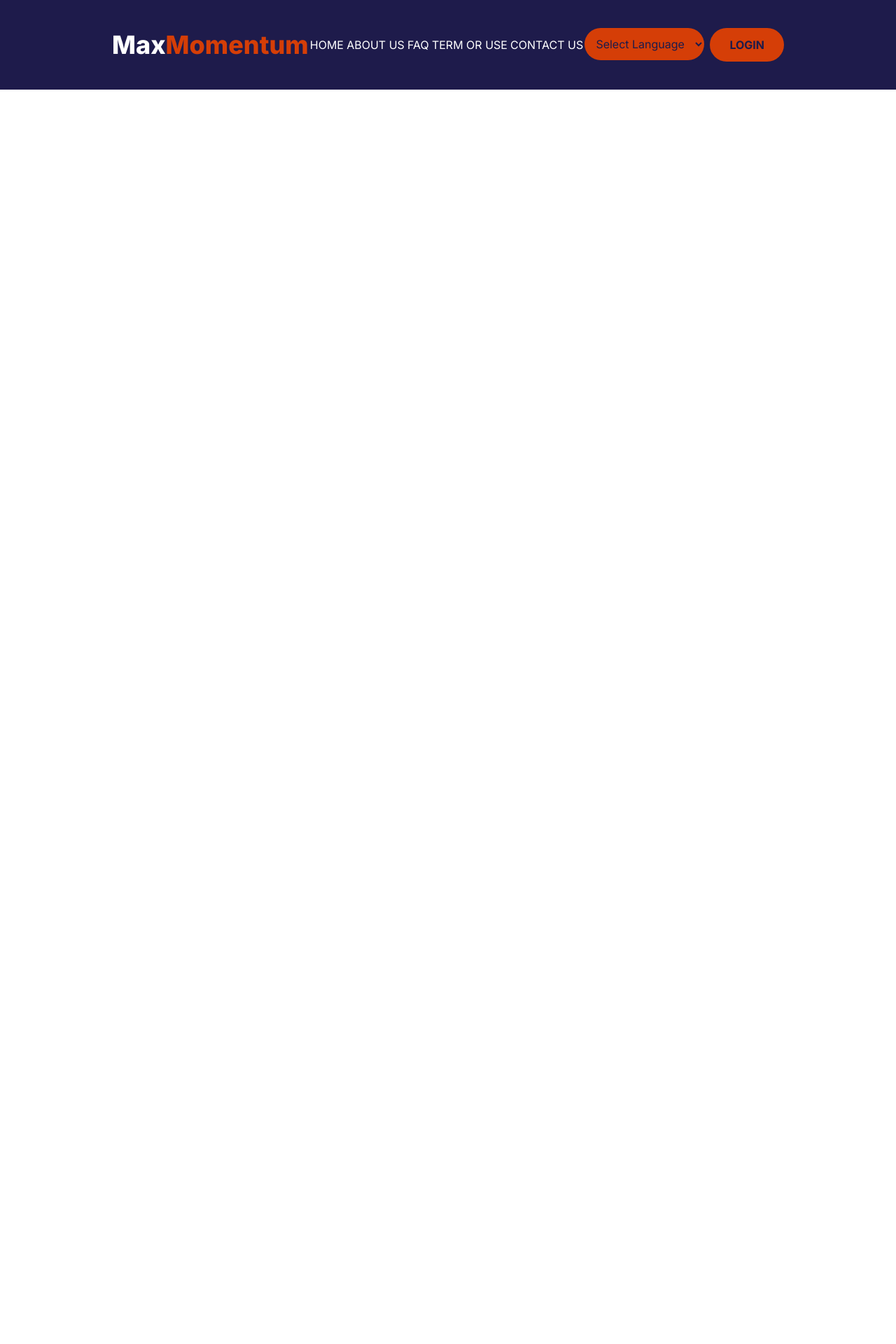
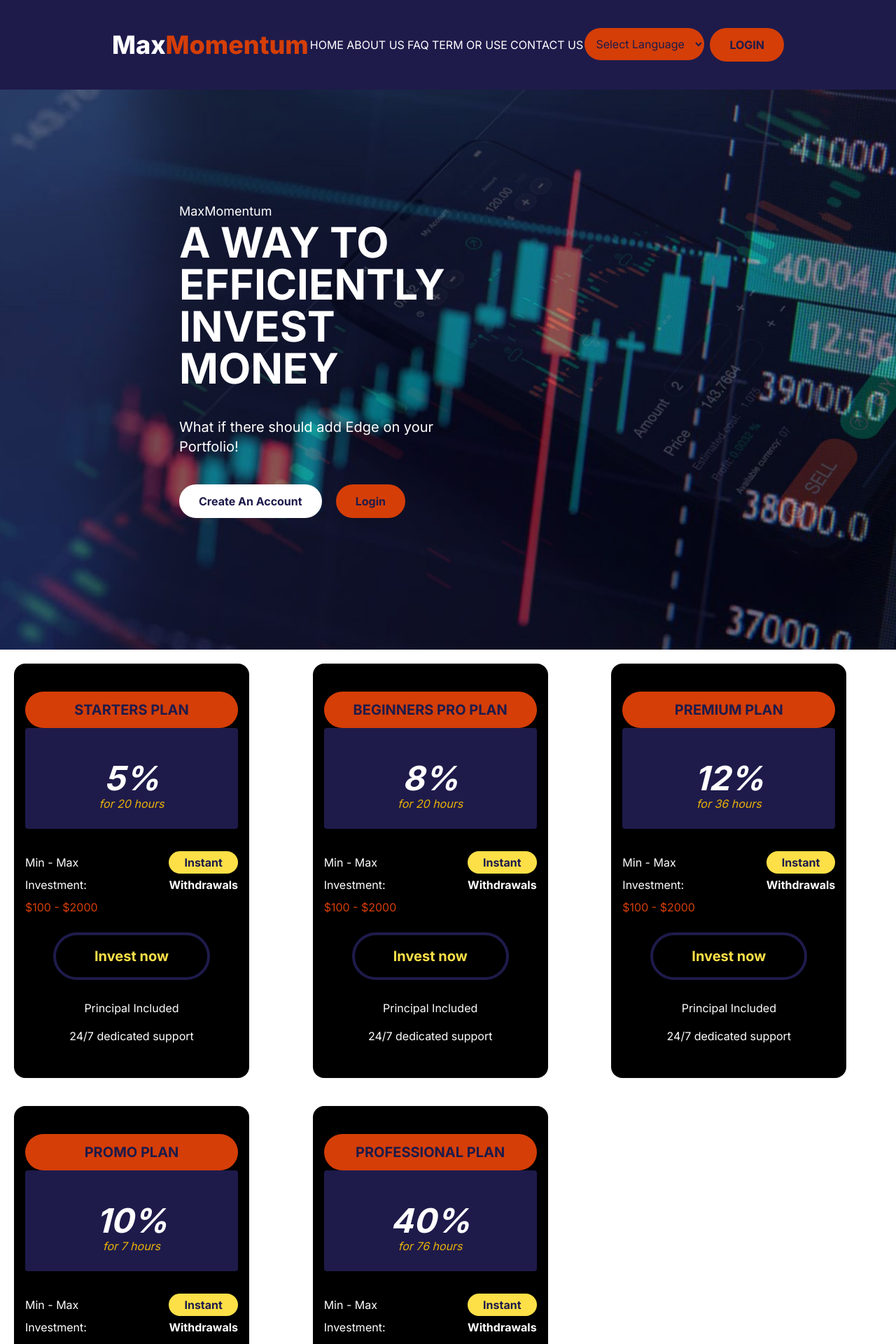
Before and after one commit to Ambaaq-Ajibike/matrixmomentum, a Next.js app: page / in a window 1280 px wide. Shown: the top 1920 px of the page at 70% size. Before the commit the page ends 800 px from the top, so only its background shows below. Built offline with nearby package versions, Linux system fonts and the light colour scheme.

Commit message:
Landing page partial

```diff
--- a/app/page.tsx
+++ b/app/page.tsx
@@ -1,8 +1,63 @@
 import { Header } from "@/components/Header";
-import Image from "next/image";
+import { PlanCard } from "@/components/PlanCard";
+import { RoundedButton } from "@/components/RoundedButton";
 
 export default function Home() {
+  const imageUrl = "/images/banner-bg.jpg";
+  const plans = [
+    {
+      planType: "Starters Plan",
+      percentage: 5,
+      hours : 20
+    },
+    {
+      planType: "BEGINNERS PRO PLAN",
+      percentage: 8,
+      hours : 20
+    },
+    {
+      planType: "PREMIUM PLAN",
+      percentage: 12,
+      hours : 36
+    },
+    {
+      planType: "PROMO PLAN",
+      percentage: 10,
+      hours : 7
+    },
+    {
+      planType: "PROFESSIONAL PLAN",
+      percentage: 40,
+      hours : 76
+    },
+  ]
   return (
-  <Header/>
+    <>
+      <Header/>
+      <div
+      className="bg-cover bg-center bg-no-repeat h-lvh w-full text-center md:flex"
+      style={{ backgroundImage: `url(${imageUrl})` }}
+    >
+      <div className="py-14 px-10 md:text-left md:p-40 md:px-64 md:pr-[40pc]">
+      <h4 className="text-white text-lg">MaxMomentum</h4>
+      <h1 className="text-white md:text-6xl text-5xl uppercase font-bold leading-[4pc]">A way to efficiently invest money</h1>
+      <p className="text-white text-xl my-10">What if there should add Edge on your Portfolio!</p>
+      <div className="flex md:justify-start gap-5 justify-between items-center">
+        <RoundedButton bgColor="bg-white" color="text-primary" text="Create An Account"/>
+        <RoundedButton bgColor="bg-secondary" color="text-primary" text="Login"/>
+      </div>
+      </div>
+
+    </div>
+    <div className="flex justify-center items-center flex-col md:grid grid-cols-3 md:place-content-center">
+      {plans.map((plan, i) => <PlanCard hours={plan.hours} percentage={plan.percentage} planType={plan.planType} key={i} />)}
+
+    </div>
+
+
+
+
+    </>
+
   );
 }
--- a/components/Header.tsx
+++ b/components/Header.tsx
@@ -1,4 +1,5 @@
 import React from 'react'
+import { RoundedButton } from './RoundedButton'
 
 export const Header = () => {
   return (
@@ -18,7 +19,9 @@ export const Header = () => {
                     <option value="English">English</option>
                     <option value="Chinese">Chinese</option>
                 </select></li>
-                <li><button className='bg-secondary text-primary font-bold rounded-full p-3 px-7'>LOGIN</button></li>
+                <li>
+                    <RoundedButton bgColor='bg-secondary' color='text-primary' text='LOGIN' />
+                </li>
         </ul>
     </div>
   )
--- /dev/null
+++ b/components/PlanCard.tsx
@@ -0,0 +1,34 @@
+import React from 'react'
+export type PlanCardType = {
+    planType: string,
+    percentage: number,
+    hours : number
+}
+export const PlanCard = ({planType, percentage, hours} : PlanCardType) => {
+  return (
+    <div className='rounded-2xl hover:bg-[#1d4ed8] py-10 px-4 m-5 bg-black w-[21pc] hover:shadow-[#1d4ed8] hover:shadow-xl'>
+        <div className='bg-secondary text-primary uppercase rounded-full text-center text-xl font-bold p-3 self-center'>{planType}</div>
+        <div className='rounded mb-8 bg-primary pt-12 pb-6 text-center'>
+            <em className='text-white text-5xl font-bold'>{percentage}%</em><br/>
+            <em className='text-yellow-500'>for {hours} hours</em>
+            </div>
+            <div className='flex justify-between gap-24 leading-8'>
+                <div className='text-white'>Min - Max Investment: <span className='text-secondary'>$100 - $2000 </span></div>
+                <div>
+                    <div className='bg-yellow-300 text-primary rounded-full text-center font-bold'>Instant</div>
+                    <h4 className='text-white font-bold'>Withdrawals</h4>
+                </div>
+
+
+            </div>
+            <div className='text-center'>
+            <div className='border-primary border-4 border-solid rounded-full text-yellow-300 font-bold p-4 mx-10 text-xl my-5'>
+                    Invest now
+                </div>
+            <p className='text-white leading-10'>Principal Included</p>
+            <p className='text-white leading-10'>24/7 dedicated support</p>
+            </div>
+
+    </div>
+  )
+}
--- /dev/null
+++ b/components/RoundedButton.tsx
@@ -0,0 +1,11 @@
+import React from 'react'
+type RoundedButtonType = {
+    text : string,
+    color: string,
+    bgColor: string
+}
+export const RoundedButton = ({text, color, bgColor} : RoundedButtonType) => {
+  return (
+    <button className={`${bgColor} ${color} font-bold rounded-full p-3 px-7`}>{text}</button>
+  )
+}
```
Also changed, not shown: package.json (+7 -4 lines), public/images/banner-bg.jpg (added), 1 other file (tests, documents, lock files or other folders).
